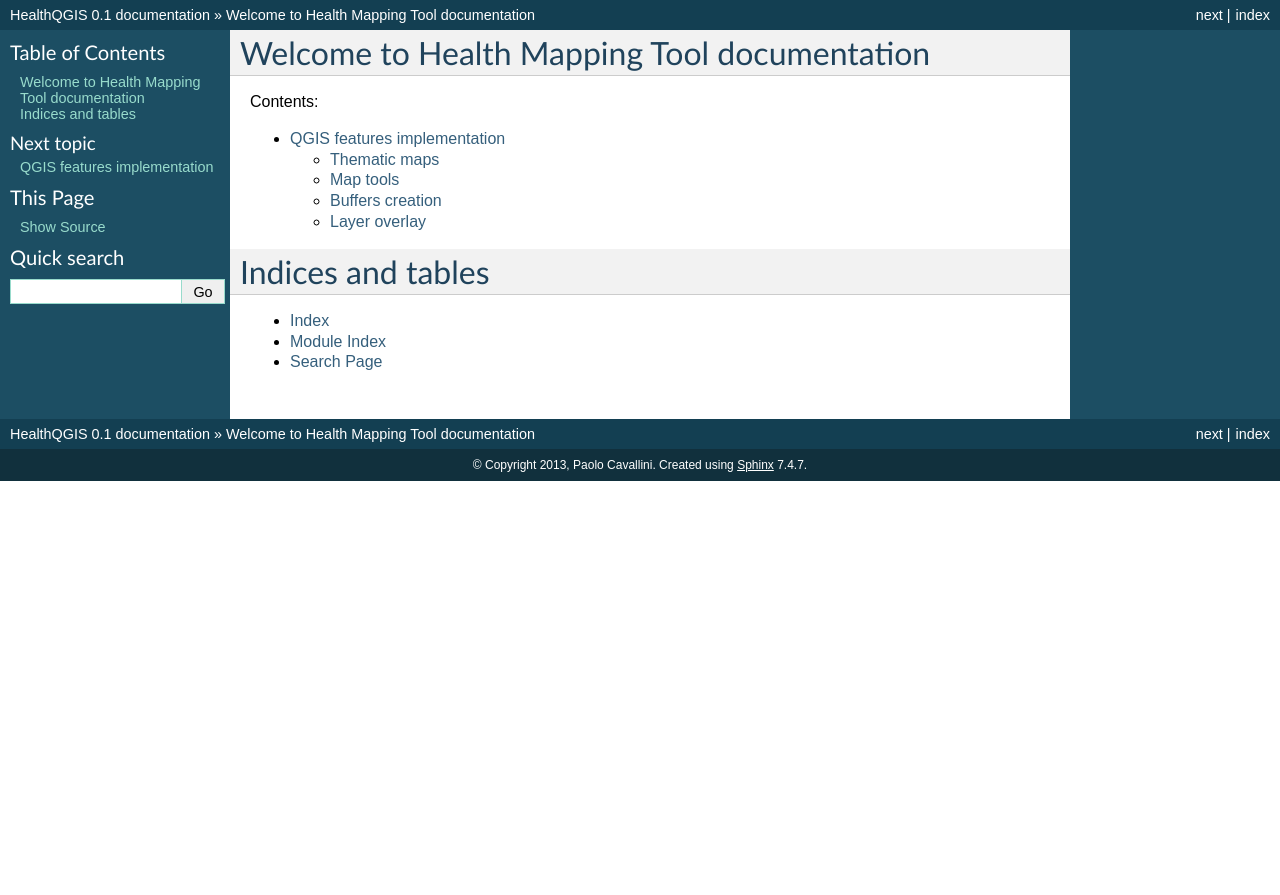
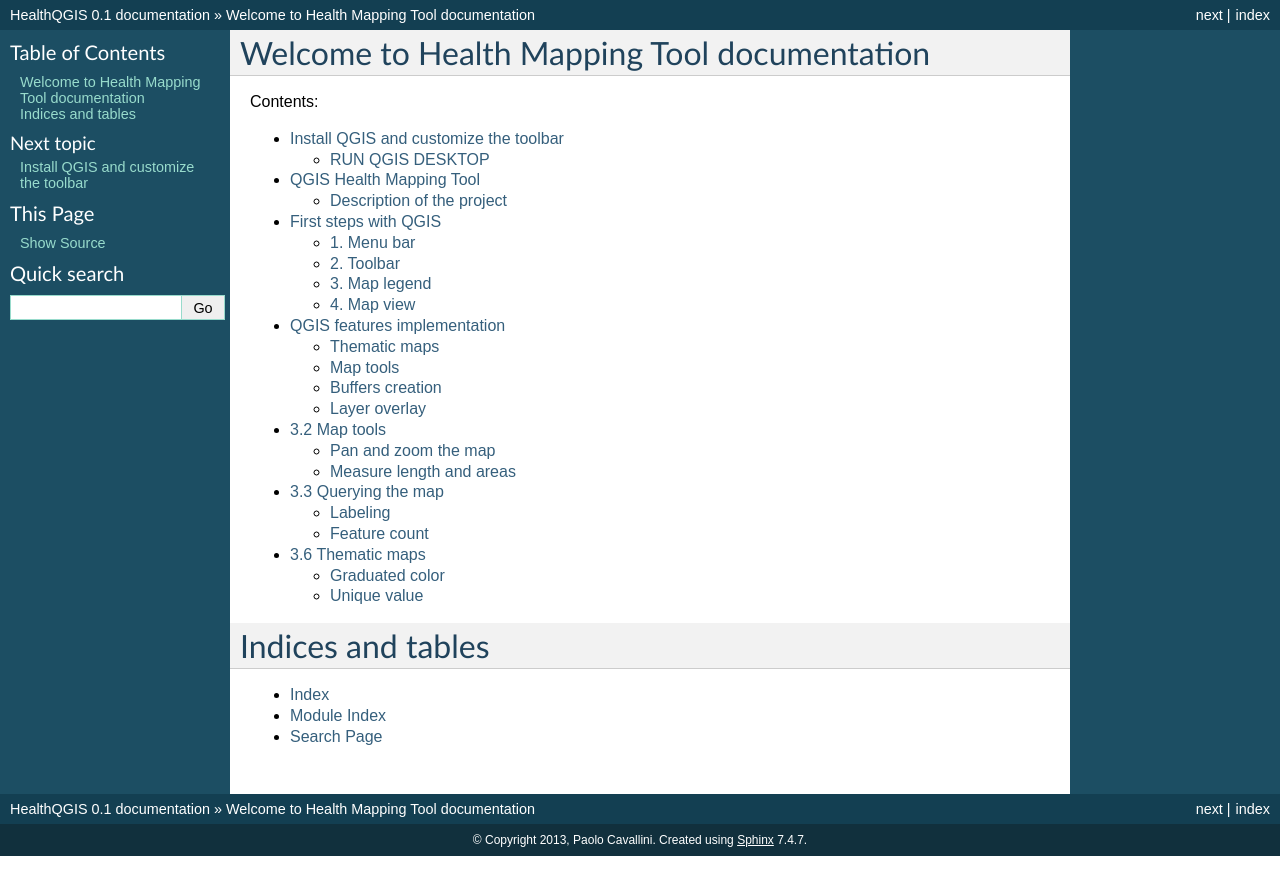
Before and after one commit to faunalia/HealthQGIS, a Sphinx documentation site: the page built from Documentation/index.rst, in a window 1280 px wide. Shown: the top 895 px of the page. Built offline with Sphinx 7.4.7, drawn with Linux system fonts in a browser that asks for light colours.

Commit message:
some changes and some addition

```diff
--- /dev/null
+++ b/Documentation/3_2_basic_around_map.rst
@@ -0,0 +1,79 @@
+.. |mActionMeasure| image:: img/mActionMeasure.png
+
+.. |mActionMeasureArea| image:: img/mActionMeasureArea.png
+
+
+
+3.2 Map tools
+=================
+
+Pan and zoom the map
+----------------------------------------------
+
+All the layer displayed in the map view can easily panned, zoomed in and out thanks to toolbar dedicated buttons.
+
+You must always click on the corresponding button and then you can perform the operation with the mouse.
+
+
+
+.. figure:: img/map_tools_2.png
+	:align: center
+	:scale: 70%
+
+
+**Here a complete list of the buttons and icons:**
+
+
+.. figure:: img/mActionPan.png
+
+	Pan the map
+
+.. figure:: img/mActionZoomIn.png
+
+
+	Zoom in
+
+.. figure:: img/mActionZoomOut.png
+
+
+	Zoom out
+
+.. figure:: img/mActionZoomLast.png
+
+
+	Goes to the last zoom
+
+.. figure:: img/mActionZoomNext.png
+
+
+	Goes to the next zoom
+
+.. figure:: img/mActionZoomToLayer.png
+
+
+	Zooms to the layer you have selected
+
+.. figure:: img/mActionZoomToSelected.png
+
+
+	Zooms to the selection
+
+
+.. figure:: img/mActionZoomToSelected.png
+
+
+Measure length and areas
+---------------------------------------------------------
+
+* **Points**
+QGIS is able to measure real distances between given points. Click on the |mActionMeasure| button and then click on the map to start the measurement. Each segment-length as well as the total will be showed up in the measure dialog-window. To stop measuring click your right mouse button.
+
+.. figure:: img/map_tools_3.png
+	:align: center
+
+
+* **Areas**
+Areas can also be measured by clicking the |mActionMeasureArea| button. In the measure window the accumulated area size appears.
+
+.. figure:: img/map_tools_4.png
+	:align: center
--- /dev/null
+++ b/Documentation/3_3_querying_the_map.rst
@@ -0,0 +1,55 @@
+.. |mActionLabeling| image:: img/mActionLabeling.png
+
+
+3.3 Querying the map
+=====================
+
+Labeling
+-------------
+
+The |mActionLabeling| Labels core application provides smart labeling for vector point, line and polygon layers and only requires a few parameters.
+
+
+
+You can access to the label menu by clicking on the |mActionLabeling| toolbar button:
+
+.. figure:: img/querying_the_map_1.png
+	:align: center
+	:scale: 70%
+
+or through the **Properties menu** of the layer you want to label (just double click on it) and then select the **labels** tab of the dialog window:
+
+ .. figure:: img/querying_the_map_2.png
+	:align: center
+	:scale: 70%
+
+First step is to activate the checkbox **Label this layer with** checkbox and select an attribute column from the drop down menu to use for labeling and click **OK**:
+
+ .. figure:: img/querying_the_map_3.png
+	:align: center
+	:scale: 70%
+
+If you want to perform more fancy labels you have a lot of options in the label dialog windows:
+
+* **Text**: changes the font, the dimension, the color and other features related with the text
+* **Formatting**: allows to align the text or choose the decimal places (the label is numeric)
+* **Buffer**: draws a buffer around the text
+* **Background**: draws a shaped background beyond the label
+* **Shadow**: draws a shadow around the text
+* **Placement**: manages label placement and the labeling priority
+* **Rendering**: defines label and feature options
+
+ .. figure:: img/querying_the_map_4.png
+	:align: center
+	:scale: 70%
+
+Feature count
+--------------------
+
+QGIS has an easy way to count the feature of the polygons. Just click with the right button on the layer you want to count the features of and activate the checkbox **Show Feature Count**. You can now see in square brackets the feature count:
+
+ .. figure:: img/querying_the_map_5.png
+	:align: center
+	:scale: 70%
+
+Be aware that the feaure count depends directly on the classification of the polygon!
--- /dev/null
+++ b/Documentation/3_6_thematic_maps.rst
@@ -0,0 +1,68 @@
+3.6 Thematic maps
+======================
+
+Thematic map production is a very simple task with QGIS. Depending on the attribute table related to the layer you can easily create several types of maps.
+First of all you open the **Properties** menu of the layer either double clicking on it or right clicking and then choosing Properties.
+Now move to the **Style** tab: all the layer stylization are linked to this tab.
+
+Graduated color
+-----------------------------
+
+
+To create a graduated color map, open the **Properties** menu as described above and choose **Graduated** from the drop-down menu:
+
+.. figure:: img/graduated_1.png
+	:align: center
+	:scale: 70%
+
+Now you have to choose a numeric field from the attribute table in order to create classes and link them to a specific color. The drop down menu shown in the next figure shows all the available column of the attribute table. In the following example, the layer has an attribute that describes the area of each features in square degrees:
+
+.. figure:: img/graduated_2.png
+	:align: center
+	:scale: 70%
+
+You can choose a color ramp (or create one) and you can also customize the classification deciding the number of classes and the mode of classification.
+Once done click on **Classify**.
+
+.. figure:: img/graduated_3.png
+	:align: center
+	:scale: 70%
+
+This is the result:
+
+.. figure:: img/graduated_4.png
+	:align: center
+	:scale: 70%
+
+
+
+Unique value
+-----------------------------
+
+In QGIS **unique value** classification is known as **Categorized** and you can access it from the drop down menu.
+In the following example we have classified Nepal depending on the geographical location of its counties.
+
+To make this classification, choose **Categorized** from the drop down menu and then choose the field attribute table you want to perform the categorization (ADM1_Name in this example)
+
+.. figure:: img/categorized_1.png
+	:align: center
+	:scale: 70%
+
+|
+|
+
+.. figure:: img/categorized_2.png
+	:align: center
+	:scale: 70%
+
+Choose the color (many other customization are availables) and click on **Classify**. Then close the windows clicking on **OK**.
+
+.. figure:: img/categorized_3.png
+	:align: center
+	:scale: 70%
+
+The result is:
+
+.. figure:: img/categorized_4.png
+	:align: center
+	:scale: 70%
--- a/Documentation/index.rst
+++ b/Documentation/index.rst
@@ -11,7 +11,13 @@
 .. toctree::
    :maxdepth: 2
 
+   howto_load_customization_file
+   introduction
+   first_steps
    software_specification
+   3_2_basic_around_map
+   3_3_querying_the_map
+   3_6_thematic_maps
 
 Indices and tables
 ==================
```
Also changed, not shown: Documentation/software_specification.rst (+6 -7 lines), Documentation/img/mActionLabeling.png (added), Documentation/img/mActionMeasure.png (added), Documentation/img/mActionMeasureArea.png (added), Documentation/img/map_tools_2.png (added), Documentation/img/map_tools_3.png (added), Documentation/img/map_tools_4.png (added), Documentation/img/querying_the_map_1.png (added), Documentation/img/querying_the_map_2.png (added), Documentation/img/querying_the_map_3.png (added), Documentation/img/querying_the_map_4.png (added), Documentation/img/querying_the_map_5.png (added), 1 other file.
